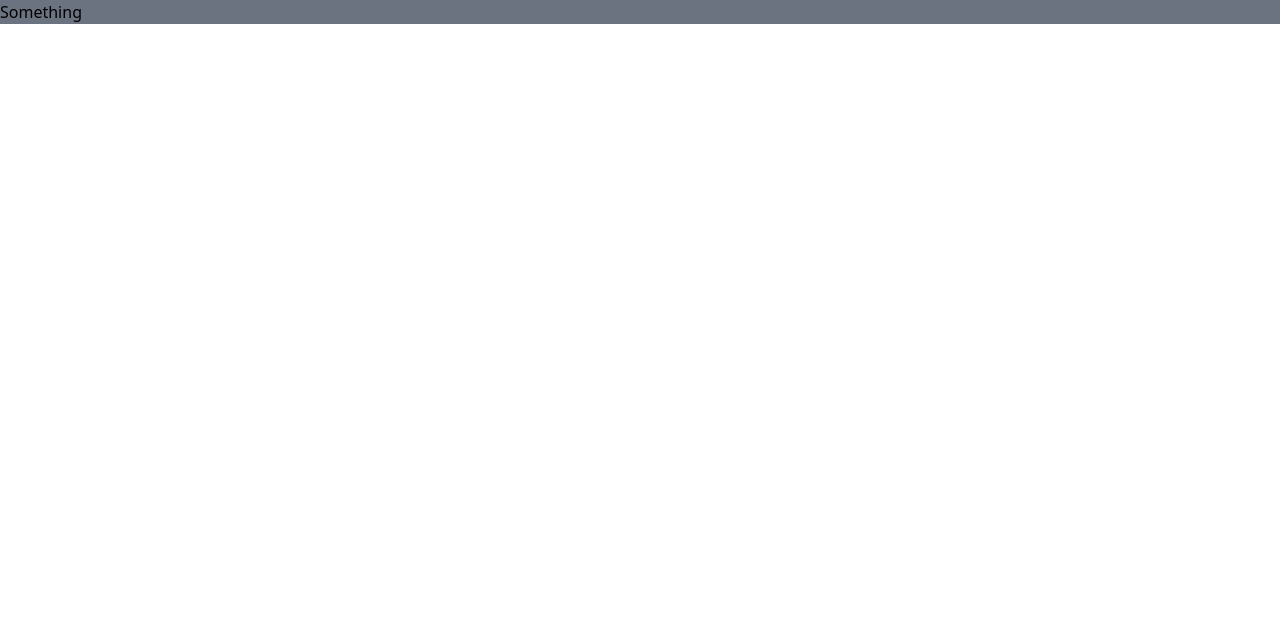
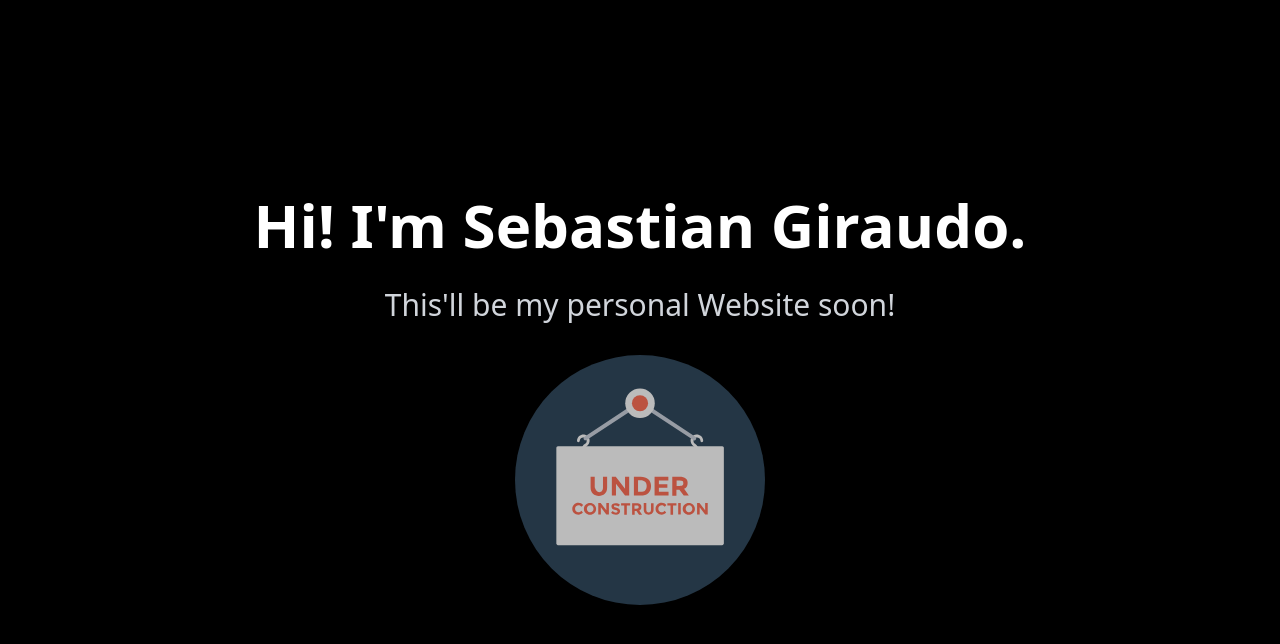
Before and after one commit to kimurakenshi/resume, a Next.js app: page / in a window 1280 px wide. Shown: the top 644 px of the page. Built offline with nearby package versions, Linux system fonts and the light colour scheme.

Commit message:
Under construction version

```diff
--- a/pages/index.tsx
+++ b/pages/index.tsx
@@ -1,6 +1,23 @@
-import Head from 'next/head';
+import Image from 'next/image';
 
 export default function Home() {
-  const coso = 'coso';
-  return <div className="bg-gray-500">Something</div>;
+  return (
+    <main className="bg-black h-screen flex flex-col justify-center self-center">
+      <h1 className="text-center font-sans font-bold text-white text-6xl mb-8">
+        Hi! I&apos;m Sebastian Giraudo.
+      </h1>
+
+      <p className="text-center font-sans text-gray-300 text-3xl mb-8">
+        This&apos;ll be my personal Website soon!
+      </p>
+
+      <Image
+        className="animate-pulse"
+        alt="Site under construction"
+        src="/under-construction.svg"
+        width={300}
+        height={250}
+      />
+    </main>
+  );
 }
```
Also changed, not shown: public/under-construction.svg (added).
